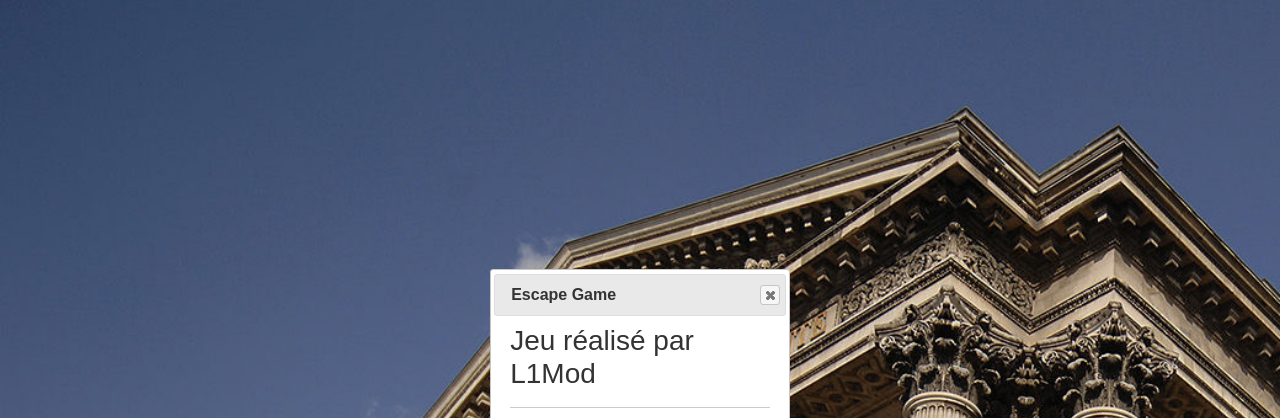
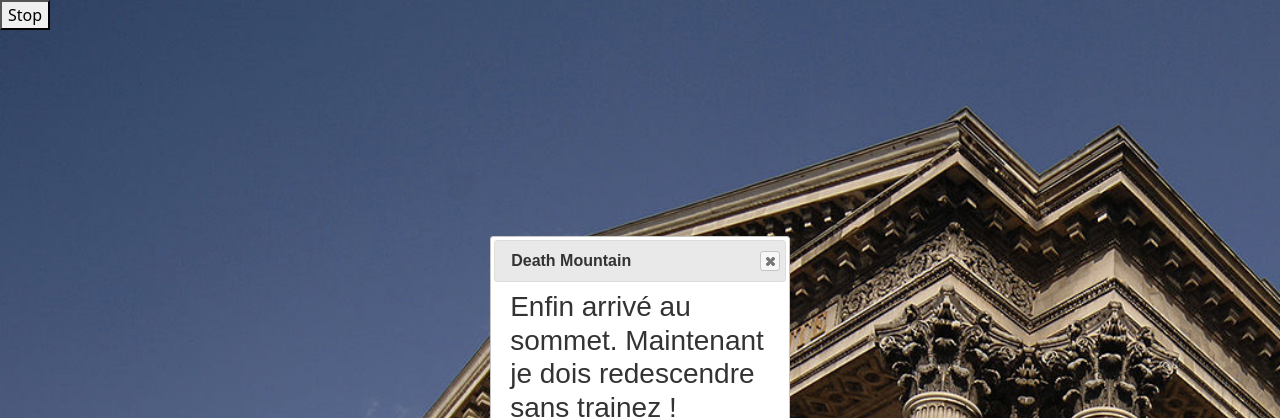
Before and after one commit to kcl91/EscapeGame-Groupe-KRAN, a plain HTML site: page index.html in a window 1280 px wide. Shown: the top 418 px of the page. Drawn offline with nearby package versions, Linux system fonts and the light colour scheme.

Commit message:
koceila17nov

```diff
--- a/index.html
+++ b/index.html
@@ -11,46 +11,68 @@
   <script src="https://unpkg.com/jquery-ui/dist/jquery-ui.min.js"></script>
 
   <!-- adapter le thème choisir :  -->
-  <link rel="stylesheet" href="https://unpkg.com/jquery-ui/dist/themes/ui-darkness/jquery-ui.min.css">
-  <link rel="stylesheet" href="preload.css">
-
-  <!-- preload music et image de fond-->
+  <link rel="stylesheet" href="https://unpkg.com/jquery-ui/dist/themes/dark-hive/jquery-ui.min.css">
 
   <!-- ajouter balise de style -->
   <link rel="stylesheet" href="style.css">
+  <link rel="preload" href="zikFond.mp3" as="audio" type="audio/mpeg" fetchpriority="high">
+   <link rel="preload" href="fond1.jpg" as="image" type="image/jpeg" fetchpriority="high">
 
 </head>
 
 <body>
 
+  <p><button id="idStop">Stop</button></p>
+
   <script>
     $(document).ready(
       function () {
         // écrire le JQuery ici
+        console.log('*** JQuery ' + $.fn.jquery + ' prêt ***')
 
+        // Début fonction Fstop
+        // Fstop
+        var Fstop = function () {
+          $('audio').remove()
+        } //fin Fstop
+        $('#idStop').on('click', Fstop)
+
+        // Début fonction Fplay
         // Fplay
-        let Fplay = function (Pfile) {  // Début fonction Fplay
-          let oAudio = $('<audio autoplay      > <source src="' + Pfile + '"></audio>')
+        var Fplay = function (Pfile) {
+          var oAudio = $('<audio autoplay> <source src="' + Pfile + '"></audio>')
           $('body').append(oAudio)
         } //fin Fplay
 
-        // Fstop
-        let Fstop = function () {
-          // Début fonction Fstop
-          $('audio').remove()
-        } //fin Fstop
 
+        // Fscene2
 
+        let Fscene2 = function () { // Début Fscene2
+          // Stopper précedents sons
+          Fstop()
+          // Jouer son splash.mp3
+          Fplay('wind.mp3')
 
-        // FstopZIK
-        let FstopZIK = function () {
-          // Début fonction FstopZIK
+          let shtml = '<div>'
+          shtml += '<h3>Début de mon ascension !!<h3>'
+          shtml += '<hr/>'
+          shtml += '<center><img src="chemin.jpg"></center>'
+          shtml += '</div>'
 
+          oBouton = {
+            // Bouton recommence
+            'Recommencer': function () { $(this).on('dialogclose', Fscene1).dialog('close').dialog('destroy').remove() },
+            'Fin': function () { $(this).dialog('close').dialog('destroy').remove() }
+          }
 
-        } //fin FstopZIK
+          oOption = {
+            buttons: oBouton,
+            title: 'Action !',
+            show: { effect: 'blind' }
+          }
 
-        // FcontinueZIK
-        let FcontinueZIK = function () { // Début fonction FcontinueZIK
+          $(shtml).dialog(oOption)
+        } // fin Fscene2
 
 
 
@@ -58,94 +80,60 @@
 
 
 
-        } //fin FcontinueZIK
-
-        // FpauseZIK
-        let FpauseZIK = function () { // Début fonction FplayZIK
 
 
 
 
 
 
-        } //fin FpauseZIK
-
-
-        // FplayZIK
-        let FplayZIK = function () { // Début fonction FplayZIK
 
 
 
 
 
 
-        } //fin FplayZIK
-
-        // Fscene2
-        let Fscene2 = function () {  // Début fonction Fscene2
-          // Stopper précedents sons
-          Fstop()
-          // Jouer son splash.mp3
-          Fplay('splash.mp3')
-          // Stopper précedente musique invoquer FstopZIK
-
-          // Jouer musique de fond, invoquer FplayZIK
 
 
-          let shtml = '<div>'
-          shtml += '<h3>Départ<h3>'
+
+
+
+
+
+
+        // Fin de la Fscene2
+
+        // Debut de Fscene1
+        let Fscene1 = function () { // début Fscene1
+          // Stopper le son
+          Fstop()
+
+          var shtml = '<div>'
+          shtml += '<h3>Enfin arrivé au sommet. Maintenant je dois redescendre sans trainez ! </h3>'
           shtml += '<hr/>'
-          shtml += '<center><img src="salle12.png"></center>'
+          shtml += '<center><img src="image1.jpg"></center>'
           shtml += '</div>'
 
           oBouton = {
-            // Bouton recommence
-            'Recommencer': function () {$(this).on('dialogclose', Fscene1).dialog('close').dialog('destroy').remove() },
-
-            'Fin': function () {$(this).dialog('close').dialog('destroy').remove() }
+            'Départ': function () { $(this).on('dialogclose', Fscene2).dialog('close').dialog('destroy').remove() },
+            'Fin': function () { $(this).dialog('close').dialog('destroy').remove() }
           }
 
           oOption = {
             buttons: oBouton,
-            title: 'Action !',
-            show: {effect: 'blind'}
+            title: 'Death Mountain',
+            show: { effect: 'blind' }
           }
 
           $(shtml).dialog(oOption)
-        }// fin scene2
+        }// fin Fscene1
 
 
-        // Fscene1
-        let Fscene1 = function () { // Début fonction Fscene1
-          // Stopper la musique invoquer FstopZIK
+        Fscene1()
+        // Invoquer Fscene1 pour démarrer le jeu
 
-		  // Stopper le son
-          Fstop()
 
-		  let shtml = '<div>'
-          shtml += '<h3>Jeu réalisé par L1Mod</h3>'
-          shtml += '<hr/>'
-          shtml += '<center><img src="logoFac.png"></center>'
-          shtml += '</div>'
+        // Invoquer Fscene1 pour démarrer le jeu
 
-          oBouton = {
-            'Départ': function () {$(this).on('dialogclose', Fscene2).dialog('close').dialog('destroy').remove() },
-
-            'Fin': function () {$(this).dialog('close').dialog('destroy').remove() }
-          }
-
-          oOption = {
-            buttons: oBouton,
-            title: 'Escape Game',
-            show: {effect: 'blind'}
-          }
-
-          $(shtml).dialog(oOption)
-
-        }// fin scene1
-
-        // Invoquer Scene1 pour démarrer le jeu
-        Fscene1()
 
       })// fin du JQuery
 
```
